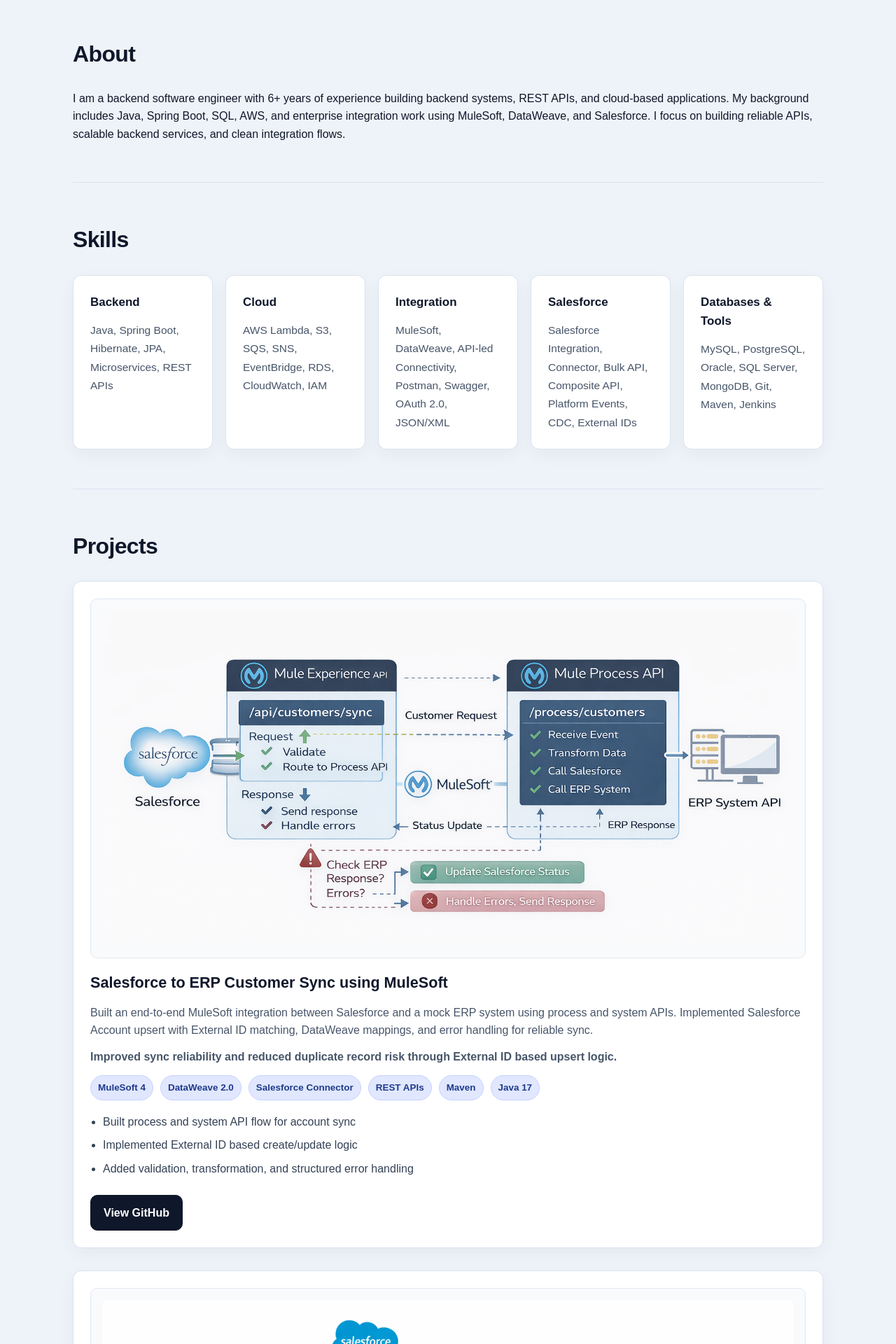
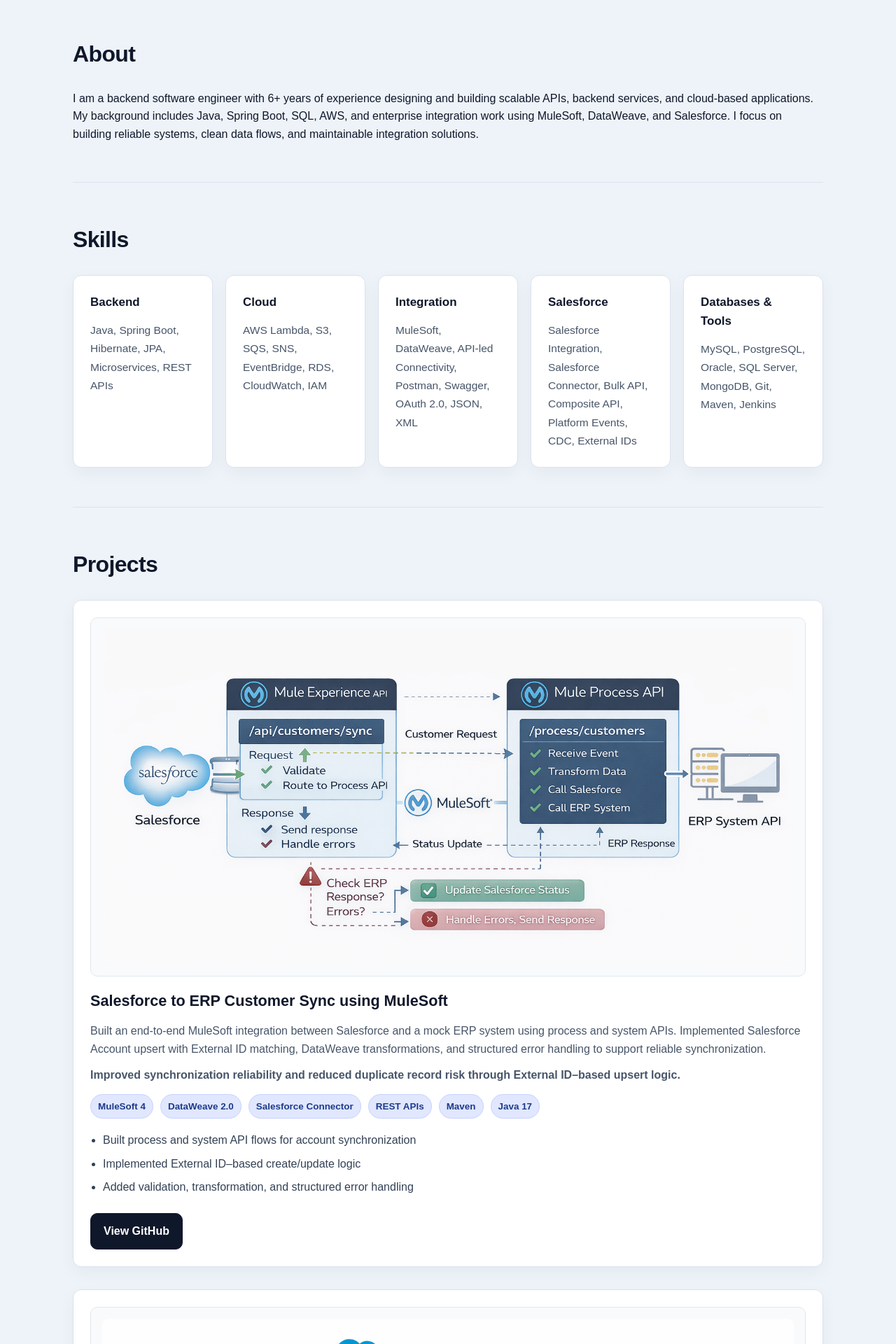
Before and after one commit to nisha-tamta/nisha-portfolio, a React (Vite) app: page / in a window 1280 px wide. Shown: the part 560-2480 px from the top of the page at 70% size. Built offline with nearby package versions, Linux system fonts and the light colour scheme.

Commit message:
Final changes in words

```diff
--- a/src/App.jsx
+++ b/src/App.jsx
@@ -39,7 +39,7 @@
         <h2>AWS Certified Developer | Salesforce Certified MuleSoft Developer | Salesforce Certified Platform Administrator</h2>
         <p className="hero-text">
           Backend Software Engineer with 6+ years of experience building Java-based backend systems,
-          REST APIs, cloud applications, and enterprise integrations across AWS, MuleSoft, and Salesforce.
+          REST APIs, cloud applications, and enterprise integrations solutions.
         </p>
         <div className="hero-buttons">
           <a className="primary-button" href="/resume.pdf" target="_blank" rel="noreferrer">Resume</a>
@@ -52,10 +52,10 @@
       <section id="about" className="section">
         <h3>About</h3>
         <p>
-          I am a backend software engineer with 6+ years of experience building backend systems,
-          REST APIs, and cloud-based applications. My background includes Java, Spring Boot, SQL,
-          AWS, and enterprise integration work using MuleSoft, DataWeave, and Salesforce. I focus
-          on building reliable APIs, scalable backend services, and clean integration flows.
+          I am a backend software engineer with 6+ years of experience designing and building scalable APIs,
+          backend services, and cloud-based applications. My background includes Java, Spring Boot, SQL,
+          AWS, and enterprise integration work using MuleSoft, DataWeave, and Salesforce. I focus on
+          building reliable systems, clean data flows, and maintainable integration solutions.
         </p>
       </section>
 
@@ -74,12 +74,12 @@
 
           <div className="card">
             <h4>Integration</h4>
-            <p>MuleSoft, DataWeave, API-led Connectivity, Postman, Swagger, OAuth 2.0, JSON/XML</p>
+            <p>MuleSoft, DataWeave, API-led Connectivity, Postman, Swagger, OAuth 2.0, JSON, XML</p>
           </div>
 
           <div className="card">
             <h4>Salesforce</h4>
-            <p>Salesforce Integration, Connector, Bulk API, Composite API, Platform Events, CDC, External IDs</p>
+            <p>Salesforce Integration, Salesforce Connector, Bulk API, Composite API, Platform Events, CDC, External IDs</p>
           </div>
 
           <div className="card">
@@ -98,13 +98,13 @@
           </div>
           <h4>Salesforce to ERP Customer Sync using MuleSoft</h4>
           <p>
-            Built an end-to-end MuleSoft integration between Salesforce and a mock ERP system using
-            process and system APIs. Implemented Salesforce Account upsert with External ID matching,
-            DataWeave mappings, and error handling for reliable sync.
+            Built an end-to-end MuleSoft integration between Salesforce and a mock ERP system using process
+            and system APIs. Implemented Salesforce Account upsert with External ID matching,
+            DataWeave transformations, and structured error handling to support reliable synchronization.
           </p>
 
           <p className="project-impact">
-            Improved sync reliability and reduced duplicate record risk through External ID based upsert logic.
+            Improved synchronization reliability and reduced duplicate record risk through External ID–based upsert logic.
           </p>
 
           <div className="stack-tags">
@@ -117,8 +117,8 @@
           </div>
 
           <ul>
-            <li>Built process and system API flow for account sync</li>
-            <li>Implemented External ID based create/update logic</li>
+            <li>Built process and system API flows for account synchronization</li>
+            <li>Implemented External ID–based create/update logic</li>
             <li>Added validation, transformation, and structured error handling</li>
           </ul>
 
@@ -131,13 +131,13 @@
           </div>
           <h4>Salesforce to MuleSoft ERP Account Sync</h4>
           <p>
-            Built a MuleSoft flow to retrieve Salesforce Account data and sync transformed payloads
-            to a mock ERP API. Implemented Salesforce SOAP authentication, REST retrieval, session
-            handling, and end-to-end local testing.
+            Built a MuleSoft flow to retrieve Salesforce Account data and synchronize transformed payloads
+            with a mock ERP API. Implemented Salesforce SOAP authentication, REST-based retrieval,
+            session handling, and end-to-end local testing.
           </p>
 
           <p className="project-impact">
-            Enabled consistent downstream ERP synchronization using transformed Salesforce account data.
+            Enabled consistent ERP synchronization using transformed Salesforce Account data.
           </p>
 
           <div className="stack-tags">
@@ -150,9 +150,9 @@
           </div>
 
           <ul>
-            <li>Retrieved Salesforce Account data through MuleSoft flow</li>
-            <li>Transformed payloads for downstream ERP sync</li>
-            <li>Tested full integration locally end to end</li>
+            <li>Retrieved Salesforce Account data through a MuleSoft integration flow</li>
+            <li>Transformed payloads for downstream ERP synchronization</li>
+            <li>Tested the integration locally end to end</li>
           </ul>
 
           <a className="project-button" href="https://github.com/nisha-tamta/salesforce-mulesoft-customer-sync" target="_blank" rel="noreferrer">View GitHub</a>
@@ -163,7 +163,7 @@
         <h3>Certifications</h3>
         <div className="grid">
           <div className="card">
-            <h4>AWS Certified Developer – Associate (DVA-C02)</h4>
+            <h4>AWS Certified Developer - Associate (DVA-C02)</h4>
             <p>2026</p>
             <a
               href="https://www.credly.com/badges/8e9366de-ef05-4bad-aade-03cf65f6036b/public_url"
@@ -203,7 +203,7 @@
       <section id="contact" className="section">
         <h3>Contact</h3>
         <div className="card">
-          <p className="contact-note">Open to backend and integration engineering opportunities.</p>
+          <p className="contact-note">Open to backend software engineering and integration engineering opportunities.</p>
           <p>
             Email:{' '}
             <a href="mailto:nisha.tamta199@gmail.com">
```
